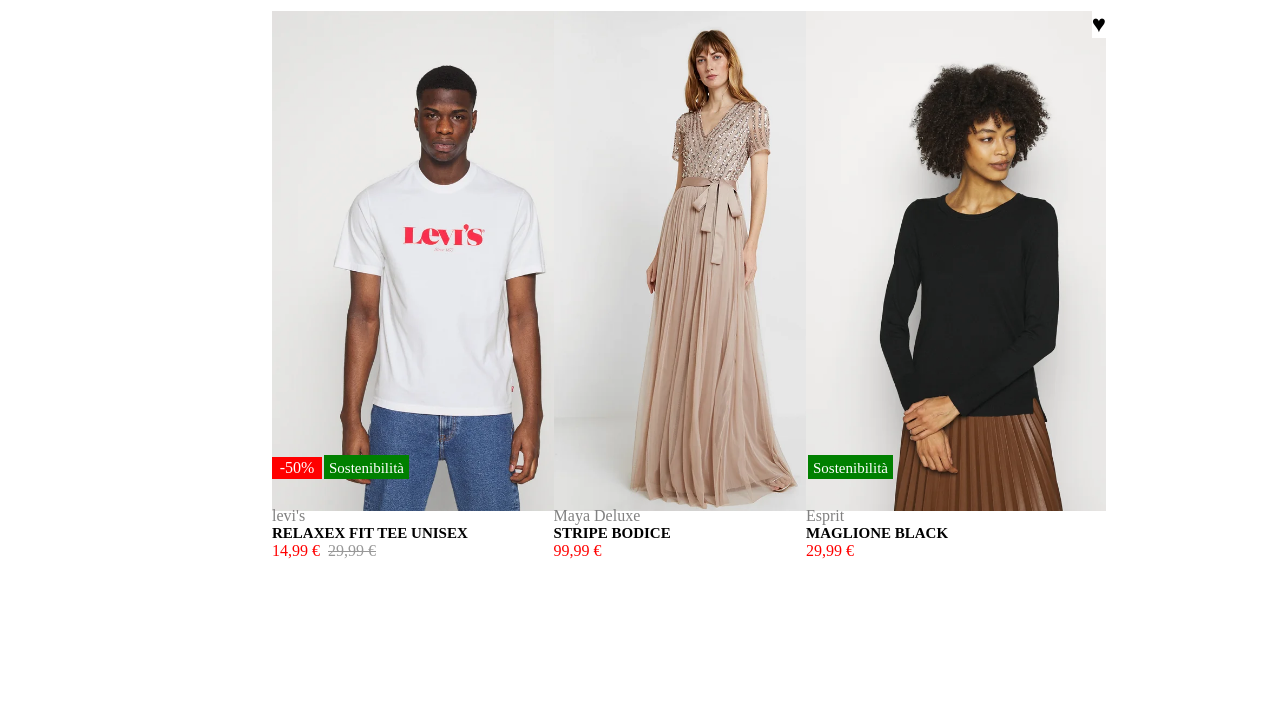
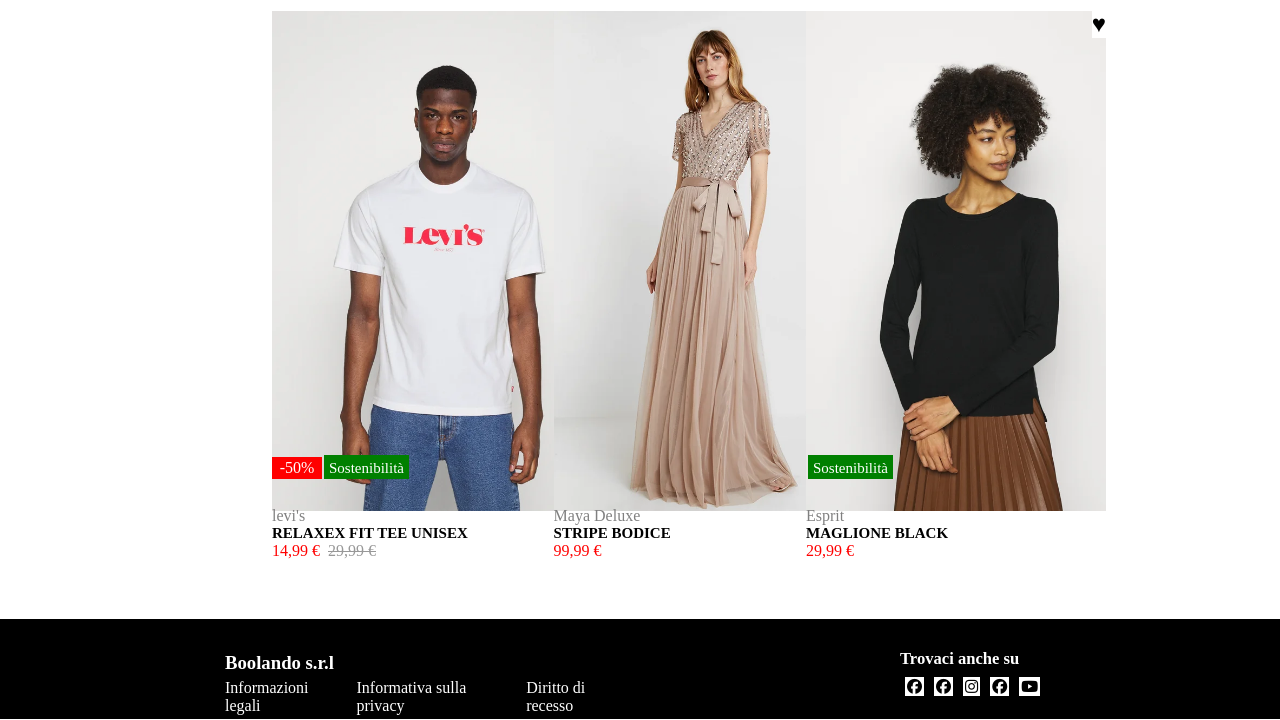
Before and after one commit to devitoangelo/html-css-boolando, a plain HTML site: page index.html in a window 1280 px wide. Shown: the part 679-1399 px from the top of the page. Before the commit the page ends 1239 px from the top, so only its background shows below. Drawn offline with Linux system fonts and the light colour scheme.

Commit message:
fixed-footer-commit

```diff
--- a/assetz/css/style.css
+++ b/assetz/css/style.css
@@ -302,17 +302,17 @@ svg {
 
 
 
-.site_footer{
+.site_footer {
 
-        background-color: #FF6900;
-        height: 80px;
-        width: 100%;
-        display: flex;
-        margin-top: 10rem;
+    background-color: #FF6900;
+    height: 80px;
+    width: 100%;
+    display: flex;
+    margin-top: 10rem;
 
 }
 
-.titolo{
+.titolo {
     margin-left: 40%;
 
 
@@ -322,7 +322,7 @@ svg {
 
 
 
-li{
+.li {
     list-style: none;
     display: inline;
     color: white;
@@ -330,6 +330,106 @@ li{
 
 }
 
-.ciao{
+
+
+.d-flex {
+    display: flex;
+}
+
+
+
+/* sitefooter */
+
+#site_footer {
+
+    width: 100%;
+    height: 100px;
+    background-color: black;
+    margin-top: 10%;
+}
+
+.container_footer {
+    margin: auto;
+    width: 65%;
+    border: 1px solid black;
+    height: 100%;
+    display: flex;
+    position: relative;
+}
+
+
+
+
+.content_footer {
+    width: 50%;
+    height: 100%;
+    background-color: black;
+    color: white;
+}
+
+
+.top-2{
+    position: relative;
+    top: 2rem;
+}
+
+.link_footer {
+    display: flex;
+    margin-left: -5px;
+    list-style: none;
+    position: relative;
+
+
 
 }
+
+.container_link{
+    width: 100%;
+    height: 100%;
+
+}
+
+.link_decoration{
+    text-decoration: none;
+    color: black;
+
+}
+
+
+.content_footer_app {
+    width: 50%;
+    height: 100%;
+    background-color: black;
+    display: flex;
+    position: relative;
+    margin-right: -5px;
+
+}
+
+
+.footer_app{
+    position: absolute;
+    right: 0;
+    bottom: 1rem;
+    color: white;
+    font-size: 20px;
+    margin-right: -5px;
+
+
+}
+
+.link_footer_app{
+    list-style: none;
+    display: flex;
+}
+
+
+.p1{
+    padding: 2px;
+    font-size: 15px;
+    background-color: white;
+}
+
+.color_link{
+    color: white;
+}
--- a/index.html
+++ b/index.html
@@ -5,6 +5,9 @@
     <meta charset="UTF-8">
     <meta name="viewport" content="width=device-width, initial-scale=1.0">
     <link rel="stylesheet" href="./assetz/css/style.css">
+    <link rel="stylesheet" href="https://cdnjs.cloudflare.com/ajax/libs/font-awesome/6.5.1/css/all.min.css"
+        integrity="sha512-DTOQO9RWCH3ppGqcWaEA1BIZOC6xxalwEsw9c2QQeAIftl+Vegovlnee1c9QX4TctnWMn13TZye+giMm8e2LwA=="
+        crossorigin="anonymous" referrerpolicy="no-referrer" />
     <title>Boolando</title>
 </head>
 
@@ -14,9 +17,10 @@
         <div class="container">
 
             <ul class="lista">
-                <li>Donna</li>
-                <li>Uomini</li>
-                <li>Bambini</li>
+
+                <li class="li">Donna</li>
+                <li class="li">Uomini</li>
+                <li class="li">Bambini</li>
             </ul>
             <img class="logo" src="./assetz/img/boolean-logo.png" alt="">
 
@@ -163,11 +167,41 @@
 
     <!-- site_fooer -->
 
-    <footer>
+    <footer id="site_footer">
+        <div class="container_footer">
+            <div class="content_footer">
+                <div class="top-2">
+                    <h3>Boolando s.r.l</h3>
+                    <section class="container_link">
+                        <ul class="link_footer">
+                            <li><a href="" class="link_decoration color_link">Informazioni legali</a></li>
+                            <li><a href="" class="link_decoration color_link">Informativa sulla privacy</a></li>
+                            <li><a href="" class="link_decoration color_link">Diritto di recesso</a></li>
+                        </ul>
+                    </section>
+                </div>
 
 
 
+
+            </div>
+            <div class="content_footer_app">
+                <div class="footer_app">
+                    <h5>Trovaci anche su </h5>
+                    <section class="link_app">
+                        <ul class="link_footer_app">
+                            <li><i class="fa-brands fa-facebook link_decoration p1"></i></li>
+                            <li><i class="fa-brands fa-facebook link_decoration p1"></i></li>
+                            <li><i class="fa-brands fa-instagram link_decoration p1"></i></li>
+                            <li><i class="fa-brands fa-facebook link_decoration p1"></i></li>
+                            <li><i class="fa-brands fa-youtube link_decoration p1"></i></li>
+                        </ul>
+                    </section>
+                </div>
+            </div>
+        </div>
     </footer>
+    <!-- end-footer -->
 
 
 
```
